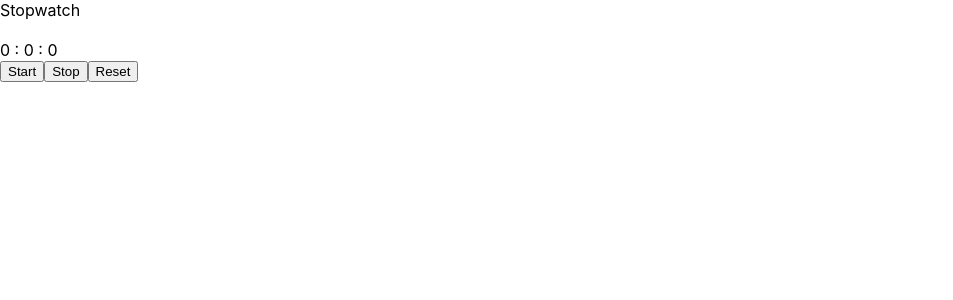
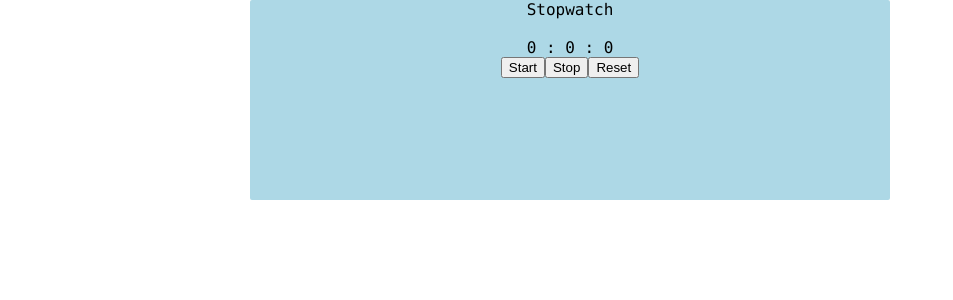
Before and after one commit to Bornona18/Stopwatch-React, a React (Create React App) app: page / in a window 1280 px wide. Shown: the top 300 px of the page, without its empty margins (0-953 px from the left). Built offline with nearby package versions, Linux system fonts and the light colour scheme.

Commit message:
Update App.css

```diff
--- a/src/App.css
+++ b/src/App.css
@@ -2,37 +2,13 @@
   text-align: center;
 }
 
-.App-logo {
-  height: 40vmin;
-  pointer-events: none;
+.stopwatch {
+  background-color: lightblue;
+  height: 200px;
+  width: 50%;
+  text-align: center;
+  font-family: "Lucida Console", Courier, monospace;
+  margin-left: 250px;
+  border-radius: 2px;
+  border-color: solid black;
 }
-
-@media (prefers-reduced-motion: no-preference) {
-  .App-logo {
-    animation: App-logo-spin infinite 20s linear;
-  }
-}
-
-.App-header {
-  background-color: #282c34;
-  min-height: 100vh;
-  display: flex;
-  flex-direction: column;
-  align-items: center;
-  justify-content: center;
-  font-size: calc(10px + 2vmin);
-  color: white;
-}
-
-.App-link {
-  color: #61dafb;
-}
-
-@keyframes App-logo-spin {
-  from {
-    transform: rotate(0deg);
-  }
-  to {
-    transform: rotate(360deg);
-  }
-}
```
